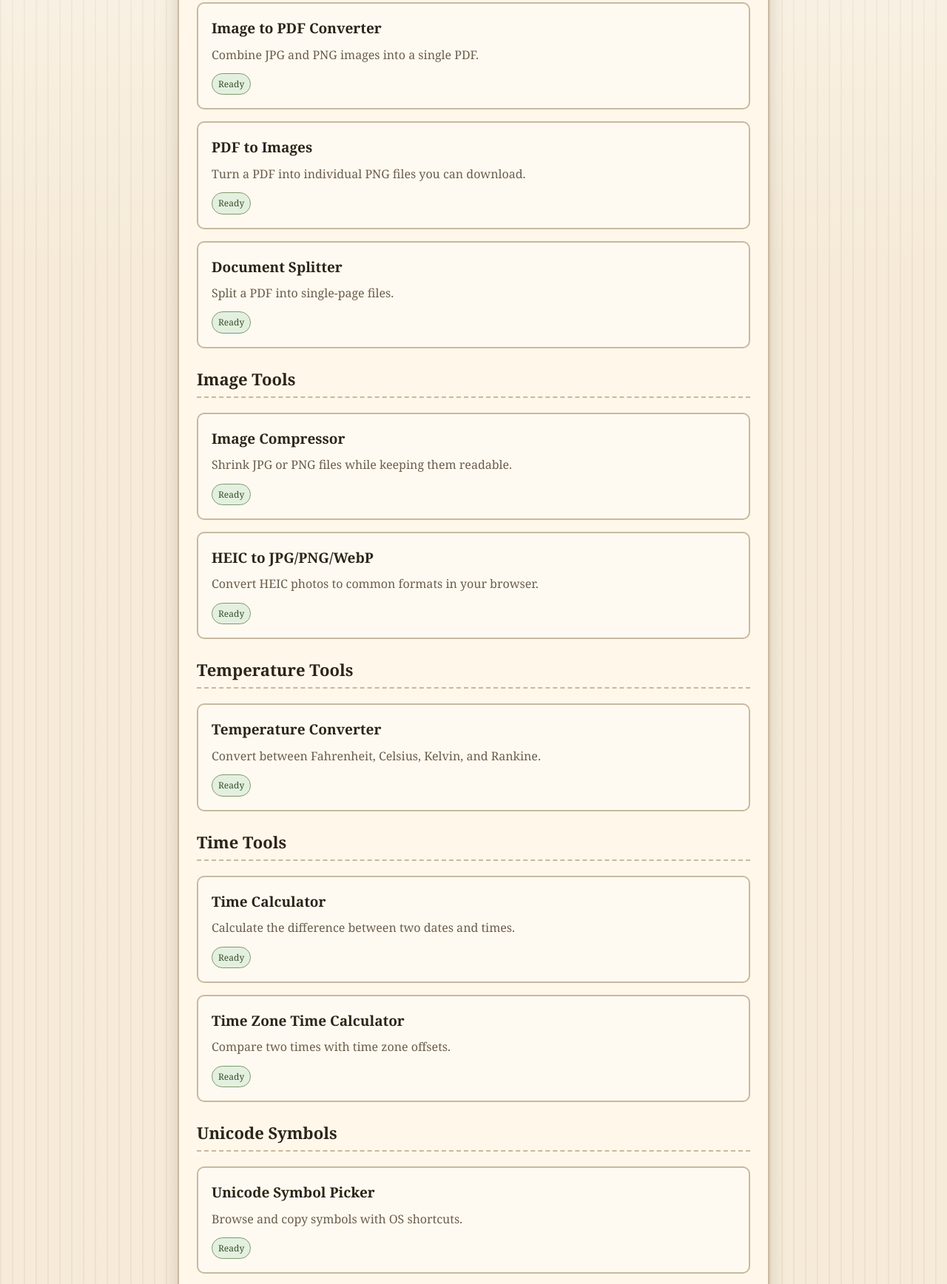
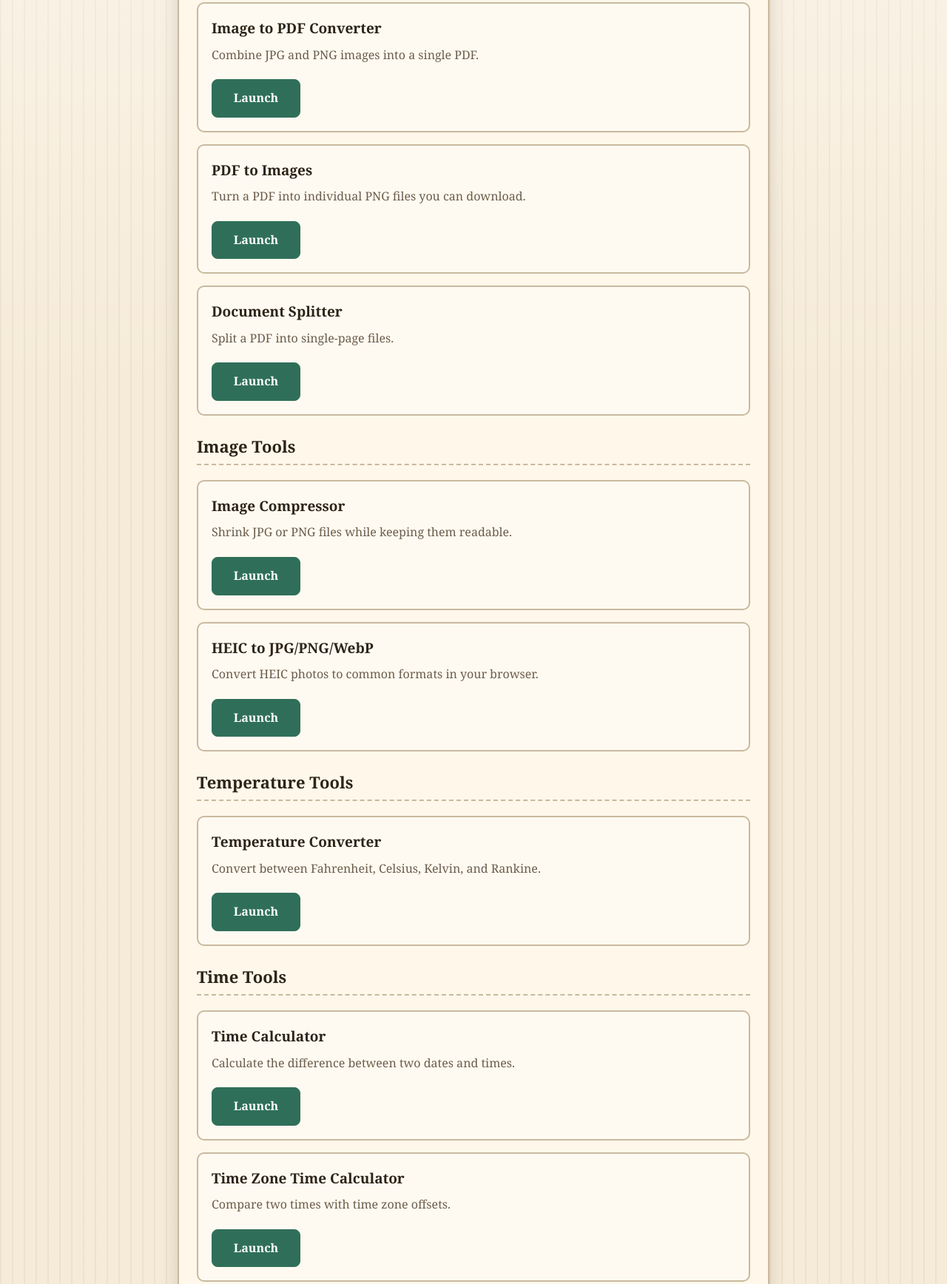
Before and after one commit to Mb2687/TheHeuHeu, a plain HTML site: page tools.html in a window 1280 px wide. Shown: the part 428-2164 px from the top of the page at 74% size. Drawn offline with Linux system fonts and the light colour scheme.

Commit message:
new tool and accessibility updates

```diff
--- a/script.js
+++ b/script.js
@@ -1213,7 +1213,8 @@
 
       const section = document.getElementById(targetId);
       if (section) {
-        section.scrollIntoView({ behavior: "smooth", block: "start" });
+        const prefersReducedMotion = window.matchMedia("(prefers-reduced-motion: reduce)").matches;
+        section.scrollIntoView({ behavior: prefersReducedMotion ? "auto" : "smooth", block: "start" });
         history.replaceState(null, "", `#${targetId}`);
       }
     });
--- a/style.css
+++ b/style.css
@@ -24,6 +24,25 @@ body {
     repeating-linear-gradient(90deg, rgba(125, 96, 64, 0.07) 0 2px, transparent 2px 16px);
   color: var(--text);
   line-height: 1.6;
+}
+
+.skip-link {
+  position: absolute;
+  left: 12px;
+  top: 12px;
+  padding: 10px 14px;
+  background: var(--accent);
+  color: #fff;
+  border-radius: 6px;
+  text-decoration: none;
+  font-weight: 600;
+  transform: translateY(-120%);
+  transition: transform 0.2s ease;
+  z-index: 10;
+}
+
+.skip-link:focus {
+  transform: translateY(0);
 }
 
 main {
@@ -155,6 +174,18 @@ button, .button-link {
   text-decoration: none;
 }
 
+.launch-button {
+  display: inline-flex;
+  align-items: center;
+  justify-content: center;
+  font-size: 16px;
+  font-weight: 600;
+  padding: 12px 20px;
+  margin: 8px auto 0;
+  border-radius: 8px;
+  min-width: 120px;
+}
+
 button.secondary, .button-link.secondary {
   background: #fffdf6;
   color: var(--accent);
@@ -216,21 +247,6 @@ button:disabled {
   margin-bottom: 12px;
 }
 
-.badge {
-  display: inline-block;
-  padding: 4px 8px;
-  border-radius: 999px;
-  font-size: 12px;
-  border: 1px solid var(--border);
-  color: var(--muted);
-  background: #fff;
-}
-
-.badge.ready {
-  border-color: #7d9a6d;
-  background: #e4f0df;
-  color: #35512c;
-}
 
 footer {
   border-top: 2px solid var(--border);
--- a/tools.html
+++ b/tools.html
@@ -8,6 +8,7 @@
   <link rel="stylesheet" href="style.css">
 </head>
 <body>
+  <a class="skip-link" href="#main-content">Skip to main content</a>
   <header>
     <div class="wrap">
       <a href="index.html" class="brand">theheuheu.com</a>
@@ -18,7 +19,7 @@
     </div>
   </header>
 
-  <main>
+  <main id="main-content">
     <section class="tool-card">
       <h1>Free Online Tools</h1>
       <p>Simple, fast utilities that work entirely in your browser.</p>
@@ -38,65 +39,73 @@
       <h2 id="pdf-tools" class="section-title">PDF Tools</h2>
       <div class="tool-list">
         <article class="tool-item">
-          <h3><a href="image-to-pdf.html">Image to PDF Converter</a></h3>
+          <h3>Image to PDF Converter</h3>
           <p>Combine JPG and PNG images into a single PDF.</p>
-          <span class="badge ready">Ready</span>
+          <a class="button-link launch-button" href="image-to-pdf.html">Launch</a>
         </article>
         <article class="tool-item">
-          <h3><a href="pdf-to-images.html">PDF to Images</a></h3>
+          <h3>PDF to Images</h3>
           <p>Turn a PDF into individual PNG files you can download.</p>
-          <span class="badge ready">Ready</span>
+          <a class="button-link launch-button" href="pdf-to-images.html">Launch</a>
         </article>
         <article class="tool-item">
-          <h3><a href="pdf-splitter.html">Document Splitter</a></h3>
+          <h3>Document Splitter</h3>
           <p>Split a PDF into single-page files.</p>
-          <span class="badge ready">Ready</span>
+          <a class="button-link launch-button" href="pdf-splitter.html">Launch</a>
         </article>
       </div>
 
       <h2 id="image-tools" class="section-title">Image Tools</h2>
       <div class="tool-list">
         <article class="tool-item">
-          <h3><a href="image-compressor.html">Image Compressor</a></h3>
+          <h3>Image Compressor</h3>
           <p>Shrink JPG or PNG files while keeping them readable.</p>
-          <span class="badge ready">Ready</span>
+          <a class="button-link launch-button" href="image-compressor.html">Launch</a>
         </article>
         <article class="tool-item">
-          <h3><a href="heic-converter.html">HEIC to JPG/PNG/WebP</a></h3>
+          <h3>HEIC to JPG/PNG/WebP</h3>
           <p>Convert HEIC photos to common formats in your browser.</p>
-          <span class="badge ready">Ready</span>
+          <a class="button-link launch-button" href="heic-converter.html">Launch</a>
         </article>
       </div>
 
       <h2 id="temperature-tools" class="section-title">Temperature Tools</h2>
       <div class="tool-list">
         <article class="tool-item">
-          <h3><a href="temperature-converter.html">Temperature Converter</a></h3>
+          <h3>Temperature Converter</h3>
           <p>Convert between Fahrenheit, Celsius, Kelvin, and Rankine.</p>
-          <span class="badge ready">Ready</span>
+          <a class="button-link launch-button" href="temperature-converter.html">Launch</a>
         </article>
       </div>
 
       <h2 id="time-tools" class="section-title">Time Tools</h2>
       <div class="tool-list">
         <article class="tool-item">
-          <h3><a href="time-calculator.html">Time Calculator</a></h3>
+          <h3>Time Calculator</h3>
           <p>Calculate the difference between two dates and times.</p>
-          <span class="badge ready">Ready</span>
+          <a class="button-link launch-button" href="time-calculator.html">Launch</a>
         </article>
         <article class="tool-item">
-          <h3><a href="time-zone-calculator.html">Time Zone Time Calculator</a></h3>
+          <h3>Time Zone Time Calculator</h3>
           <p>Compare two times with time zone offsets.</p>
-          <span class="badge ready">Ready</span>
+          <a class="button-link launch-button" href="time-zone-calculator.html">Launch</a>
         </article>
       </div>
 
       <h2 id="utf-tools" class="section-title">Unicode Symbols</h2>
       <div class="tool-list">
         <article class="tool-item">
-          <h3><a href="utf8-characters.html">Unicode Symbol Picker</a></h3>
+          <h3>Unicode Symbol Picker</h3>
           <p>Browse and copy symbols with OS shortcuts.</p>
-          <span class="badge ready">Ready</span>
+          <a class="button-link launch-button" href="utf8-characters.html">Launch</a>
+        </article>
+      </div>
+
+      <h2 class="section-title">More tools coming soon</h2>
+      <div class="tool-list">
+        <article class="tool-item">
+          <h3>More tools coming soon</h3>
+          <p>We are building new utilities. Check back shortly.</p>
         </article>
       </div>
     </section>
@@ -104,7 +113,6 @@
 
   <footer>
     <span>© 2025 The Heuheu. All rights reserved.</span>
-</div>
 </footer>
   <script defer src="script.js"></script>
 </body>
```
Also changed, not shown: about.html (+6 -7 lines), heic-converter.html (+2 -2 lines), image-compressor.html (+2 -2 lines), image-to-pdf.html (+2 -2 lines), index.html (+3 -2 lines), pdf-splitter.html (+2 -2 lines), pdf-to-images.html (+2 -2 lines), temperature-converter.html (+3 -3 lines), time-calculator.html (+2 -2 lines), time-zone-calculator.html (+2 -2 lines), utf8-characters.html (+2 -1 lines).
